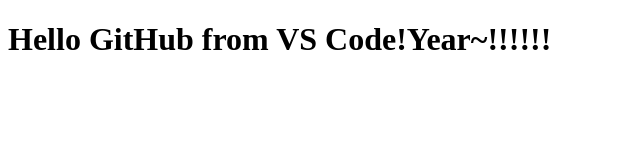
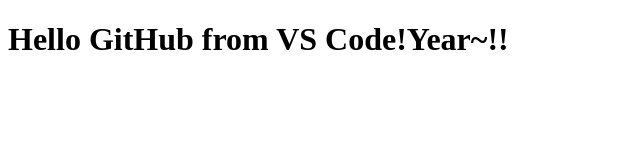
Before and after one commit to hamuchan2025/2nd-github, a plain HTML site: page index.html in a window 1280 px wide. Shown: the full height of the page, 0-640 px from the left. Drawn offline with Linux system fonts and the light colour scheme.

Commit message:
テテテストコミット

```diff
--- a/index.html
+++ b/index.html
@@ -5,6 +5,6 @@
   <title>My First Page</title>
 </head>
 <body>
-  <h1>Hello GitHub from VS Code!Year~!!!!!!</h1>
+  <h1>Hello GitHub from VS Code!Year~!!</h1>
 </body>
 </html>
```
